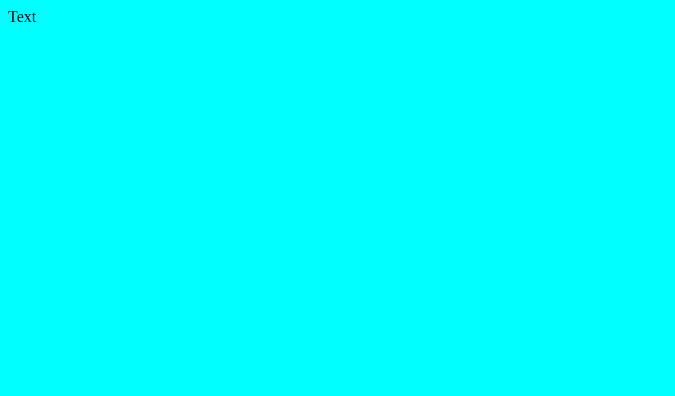
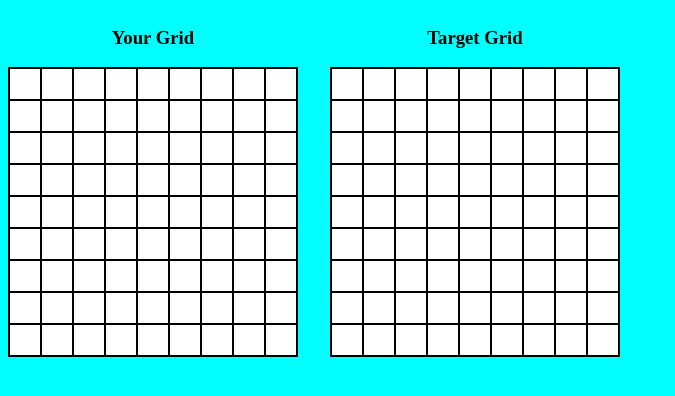
Before and after one commit to BMorin87/battleship, a website built with webpack: page src/template.html in a window 1280 px wide. Shown: the whole page, without its empty margins (0-675 px from the left). Built offline with nearby package versions, Linux system fonts and the light colour scheme.

Commit message:
Add grid displays

```diff
--- a/src/index.js
+++ b/src/index.js
@@ -1 +1,33 @@
 import "./style.css";
+import { Gameboard } from "./gameboard.js";
+import { Player } from "./player.js";
+import { Cell } from "./cell.js";
+import { Ship } from "./ship.js";
+
+class UIManager {
+  constructor() {
+    this.game = new Gameboard();
+    const gameContainerDiv = document.querySelector(".gameContainer");
+    const shipGridDiv = gameContainerDiv.querySelector("#shipGrid");
+    const targetGridDiv = gameContainerDiv.querySelector("#targetGrid");
+
+    const gridContainers = document.querySelectorAll(".gridContainer");
+    for (const grid of gridContainers) {
+      grid.style.setProperty("--columns", this.game.columns);
+      grid.style.setProperty("--rows", this.game.rows);
+    }
+    for (let i = 0; i < this.game.columns; i++) {
+      for (let j = 0; j < this.game.rows; j++) {
+        const shipGridCell = document.createElement("div");
+        shipGridCell.classList.add("gameCell");
+        shipGridDiv.appendChild(shipGridCell);
+
+        const targetGridCell = document.createElement("div");
+        targetGridCell.classList.add("gameCell");
+        targetGridDiv.appendChild(targetGridCell);
+      }
+    }
+  }
+}
+
+new UIManager();
--- a/src/style.css
+++ b/src/style.css
@@ -1,3 +1,29 @@
 body {
     background-color: cyan;
 }
+
+.gridContainer {
+    display: flex;
+    flex-direction: column;
+    align-items: center;
+}
+
+.gameContainer {
+    display: flex;
+    gap: 32px;
+}
+
+.grid {
+    display: grid;
+    grid-template-columns: repeat(var(--columns), 1fr);
+    grid-template-rows: repeat(var(--rows), 1fr);
+    border: 1px solid black;
+}
+
+.gameCell {
+    background-color: white;
+    border: 1px solid black;
+    box-sizing: border-box;
+    width: 32px;
+    height: 32px;
+}
--- a/src/template.html
+++ b/src/template.html
@@ -1,11 +1,20 @@
 <!DOCTYPE html>
 <html lang="en">
-<head>
-    <meta charset="UTF-8">
-    <meta name="viewport" content="width=device-width, initial-scale=1.0">
-    <title>New Project</title>
-</head>
-<body>
-    Text
-</body>
+  <head>
+    <meta charset="UTF-8" />
+    <meta name="viewport" content="width=device-width, initial-scale=1.0" />
+    <title>Battleship</title>
+  </head>
+  <body>
+    <div class="gameContainer">
+      <div id="shipGridContainer" class="gridContainer">
+        <h3>Your Grid</h3>
+        <div id="shipGrid" class="grid"></div>
+      </div>
+      <div id="targetGridContainer" class="gridContainer">
+        <h3>Target Grid</h3>
+        <div id="targetGrid" class="grid"></div>
+      </div>
+    </div>
+  </body>
 </html>
```
